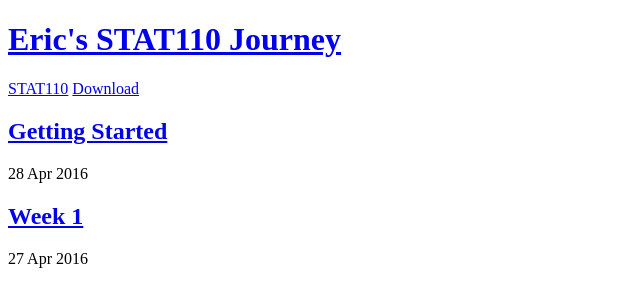
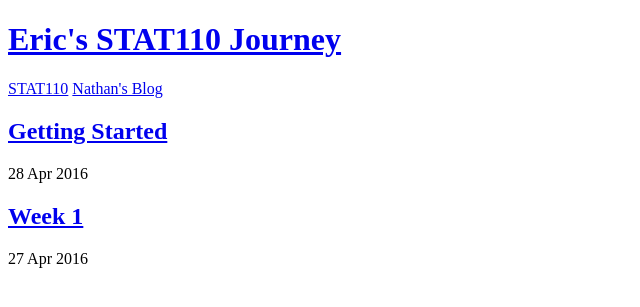
Before and after one commit to ebailey78/STAT101, a Jekyll site: the page built from index.html, in a window 1280 px wide. Shown: the top 307 px of the page, without its empty margins (0-640 px from the left). Built offline with Jekyll 4.4.1, drawn with Linux system fonts in a browser that asks for light colours.

Commit message:
Update _config.yml

```diff
--- a/_config.yml
+++ b/_config.yml
@@ -17,8 +17,8 @@ markdown:           kramdown
 nav:
   - name:           "STAT110"
     href:           "//projects.iq.harvard.edu/stat110"
-  - name:           "Download"
-    href:           "//github.com/gfjaru/Kiko/releases"
+  - name:           "Nathan's Blog"
+    href:           "//natebyers.github.io/"
 
 # Sass
 sass:
```
